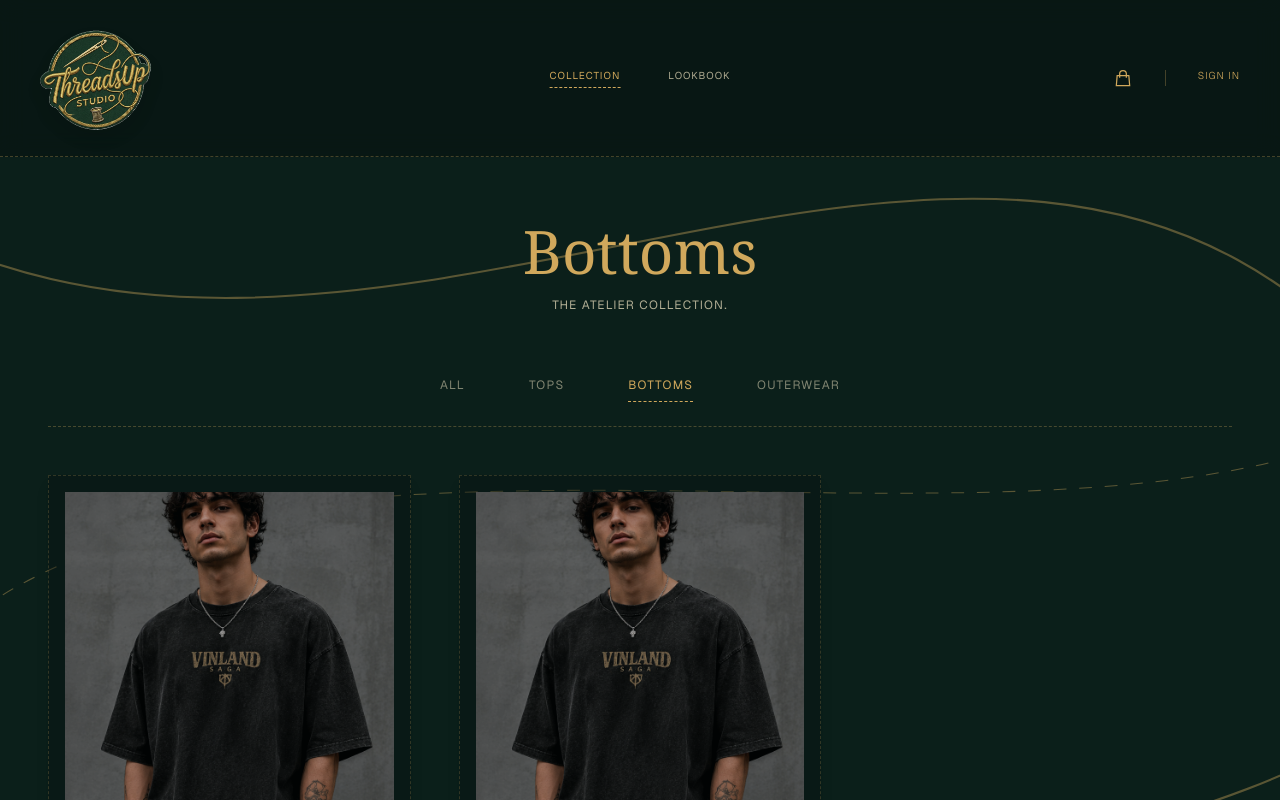
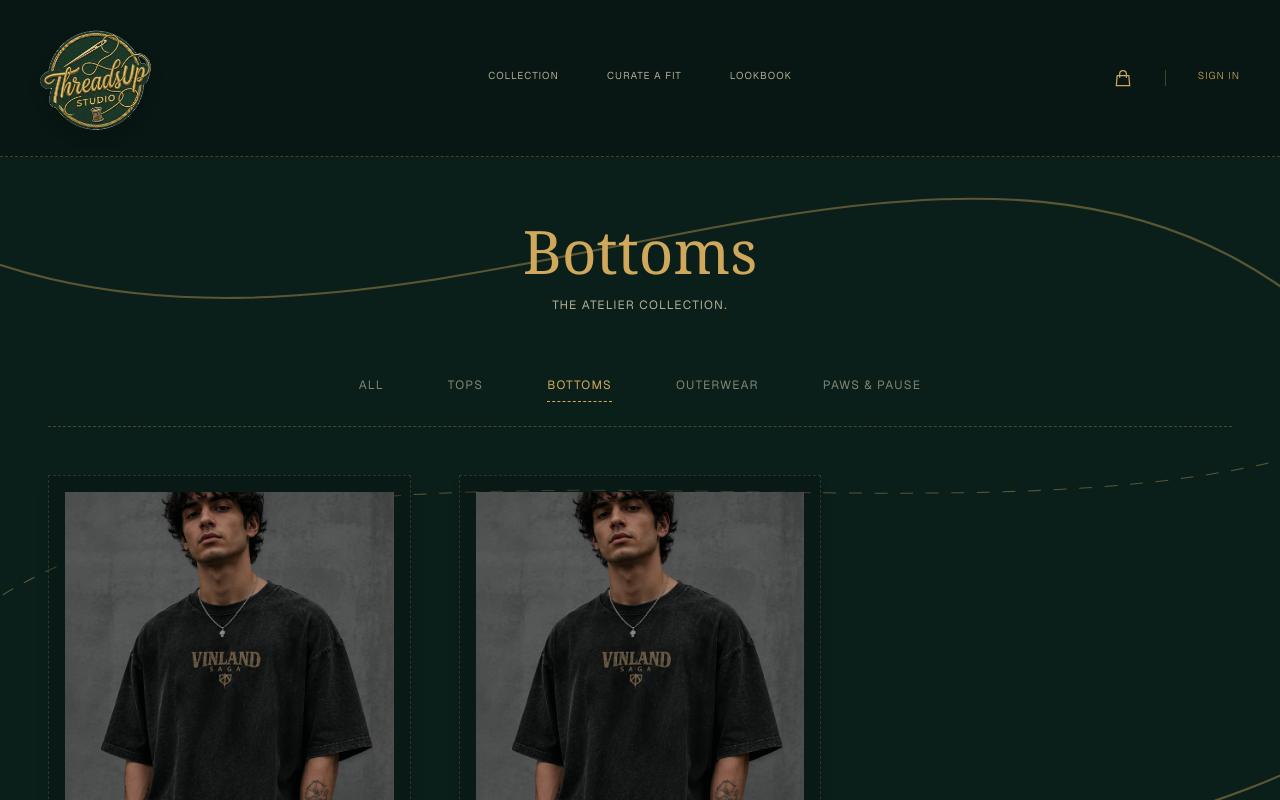
Before and after one commit to daudshahkh/ThreadsUP, a Next.js app: page /shop/bottoms in a window 1280 px wide. Shown: the top 800 px of the page. Built offline with nearby package versions, Linux system fonts and the light colour scheme; no server answers.

Commit message:
Collection added

```diff
--- a/app/shop/[category]/page.tsx
+++ b/app/shop/[category]/page.tsx
@@ -4,20 +4,41 @@
 import Link from "next/link";
 import { useParams } from "next/navigation";
 import { motion, AnimatePresence } from "framer-motion";
-import { Show, UserButton } from "@clerk/nextjs";
-import { useCartStore } from "@/store/cartStore";
-import { categories, formatPrice, productCatalog } from "@/data/products";
+import SiteNav from "@/components/SiteNav";
+
+// 1. Import BOTH of your data files!
+import { formatPrice, productCatalog } from "@/data/products";
+import { studioCollections } from "@/data/collections";
 
 export default function CategoryPage() {
   const params = useParams();
-  const { openCart, items } = useCartStore();
+  const rawCategory = params.category as string;
 
-  // 1. Grab the category from the URL (e.g., "tops") and format it to match our data (e.g., "Tops")
-  const rawCategory = params.category as string;
-  const formattedCategory = rawCategory.charAt(0).toUpperCase() + rawCategory.slice(1).toLowerCase();
+  // The Magic Decoder
+  let formattedCategory = "";
+  if (rawCategory === "paws-and-pause") {
+    formattedCategory = "Paws & Pause";
+  } else {
+    formattedCategory = rawCategory.charAt(0).toUpperCase() + rawCategory.slice(1).toLowerCase();
+  }
 
-  // 2. Filter products based on the URL parameter
-  const filteredProducts = productCatalog.filter(product => product.category === formattedCategory);
+  // 2. The Smart Data Router
+  let filteredProducts: any[] = [];
+
+  if (rawCategory === "paws-and-pause") {
+    // We add 'as any' here to tell TypeScript to relax its strict blueprint rules for a moment
+    const targetCollection = studioCollections.find((col) => col.slug === "paws-and-pause") as any;
+
+    // We fetch the 'products' array from your collection
+    filteredProducts = targetCollection?.products || [];
+  } else {
+    // Otherwise, filter standard categories from products.ts
+    filteredProducts = productCatalog.filter(
+      (product) => product.category === formattedCategory
+    );
+  }
+
+  const displayCategories: string[] = ["All", "Tops", "Bottoms", "Outerwear", "Paws & Pause"];
 
   return (
     <main className="bg-[#0B1F1A] text-[#F6E9C8] min-h-screen font-sans selection:bg-[#D0A85C] selection:text-[#0B1F1A] relative overflow-hidden flex flex-col">
@@ -27,47 +48,7 @@
         <path d="M110,40 C 80,60 10,30 -10,70" fill="transparent" stroke="#D0A85C" strokeWidth="0.1" strokeDasharray="1,1" />
       </svg>
 
-      <nav className="relative z-20 p-6 md:px-10 flex justify-between items-center border-b border-dashed border-[#D0A85C]/30 bg-[#07110F]/50 backdrop-blur-md">
-        <Link href="/" className="w-20 md:w-28 drop-shadow-xl hover:opacity-80 transition-opacity">
-          <img src="/logo.png" alt="ThreadsUP Studio Logo" className="w-full h-auto object-contain" />
-        </Link>
-
-        <div className="hidden lg:flex items-center gap-12 absolute left-1/2 transform -translate-x-1/2">
-          <Link href="/shop" className="text-[#D0A85C] tracking-widest text-[10px] uppercase border-b border-dashed border-[#D0A85C] pb-1">
-            Collection
-          </Link>
-          <Link href="/lookbook" className="text-[#F6E9C8]/70 hover:text-[#D0A85C] tracking-widest text-[10px] uppercase transition-colors border-b border-dashed border-transparent hover:border-[#D0A85C] pb-1">
-            Lookbook
-          </Link>
-        </div>
-
-        <div className="flex items-center gap-6 md:gap-8">
-          <button onClick={openCart} className="relative text-[#D0A85C] hover:text-[#F6E9C8] transition-colors group">
-            <svg className="w-5 h-5" fill="none" stroke="currentColor" viewBox="0 0 24 24">
-              <path strokeLinecap="square" strokeLinejoin="miter" strokeWidth="1.5" d="M16 11V7a4 4 0 00-8 0v4M5 9h14l1 12H4L5 9z" />
-            </svg>
-            {items.length > 0 && (
-              <span className="absolute -top-1.5 -right-2 flex h-3.5 w-3.5">
-                <span className="animate-ping absolute inline-flex h-full w-full rounded-full bg-[#D0A85C] opacity-40"></span>
-                <span className="relative inline-flex rounded-full h-3.5 w-3.5 bg-[#D0A85C] text-[#0B1F1A] text-[9px] items-center justify-center font-bold">
-                  {items.length}
-                </span>
-              </span>
-            )}
-          </button>
-
-          <div className="h-4 w-[1px] bg-[#D0A85C]/30 hidden sm:block"></div>
-
-          <Show when="signed-out">
-            <Link href="/login" className="text-[#D0A85C] font-light tracking-widest text-[10px] uppercase hover:text-[#F6E9C8] transition-colors border-b border-dashed border-transparent hover:border-[#D0A85C] pb-1">
-              Sign In
-            </Link>
-          </Show>
-          <Show when="signed-in">
-            <UserButton appearance={{ elements: { userButtonAvatarBox: "w-7 h-7 border border-dashed border-[#D0A85C]" } }} />
-          </Show>
-        </div>
-      </nav>
+      <SiteNav position="relative" />
 
       <div className="relative z-10 pt-16 pb-8 px-6 md:px-12 max-w-7xl mx-auto w-full">
         <motion.div initial={{ opacity: 0, y: 20 }} animate={{ opacity: 1, y: 0 }} transition={{ duration: 0.8 }} className="text-center mb-16">
@@ -77,10 +58,13 @@
 
         {/* Dynamic Filter Links */}
         <div className="flex flex-wrap justify-center gap-8 md:gap-16 border-b border-dashed border-[#D0A85C]/30 pb-6 mb-12">
-          {categories.map((cat) => (
+          {displayCategories.map((cat) => {
+            const urlFormat = cat.toLowerCase().replace(/ & /g, '-and-').replace(/ /g, '-');
+
+            return (
               <Link
                 key={cat}
-              href={cat === "All" ? "/shop" : `/shop/${cat.toLowerCase()}`}
+                href={cat === "All" ? "/shop" : `/shop/${urlFormat}`}
                 className={`text-xs uppercase tracking-widest transition-all duration-300 ${
                   formattedCategory === cat
                   ? "text-[#D0A85C] border-b border-dashed border-[#D0A85C] pb-2"
@@ -89,7 +73,8 @@
               >
                 {cat}
               </Link>
-          ))}
+            );
+          })}
         </div>
 
         {/* Product Grid */}
@@ -107,8 +92,10 @@
                 <Link href={`/product/${product.id}`} className="block group">
                   <div className="flex flex-col items-center bg-[#07110F]/40 p-4 border border-[#D0A85C]/20 border-dashed hover:bg-[#123229] hover:border-[#D0A85C] transition-all duration-500 shadow-lg">
                     <div className="w-full aspect-[4/5] overflow-hidden mb-6 bg-[#07110F] relative">
-                      <img src={product.mainImage} alt={product.name} className="absolute inset-0 w-full h-full object-cover opacity-80 group-hover:opacity-0 transition-opacity duration-700" />
+                      <img src={product.mainImage || product.image} alt={product.name} className="absolute inset-0 w-full h-full object-cover opacity-80 group-hover:opacity-0 transition-opacity duration-700" />
+                      {product.hoverImage && (
                          <img src={product.hoverImage} alt={`${product.name} Lifestyle`} className="absolute inset-0 w-full h-full object-cover opacity-0 group-hover:opacity-80 transition-opacity duration-700 scale-105 group-hover:scale-100" />
+                      )}
                     </div>
                     <h3 className="font-serif text-[#F6E9C8] text-lg text-center group-hover:text-[#D0A85C] transition-colors duration-300">{product.name}</h3>
                     <p className="text-[#D0A85C]/80 font-light tracking-widest text-sm mt-2">{formatPrice(product.price)}</p>
--- a/components/SiteNav.tsx
+++ b/components/SiteNav.tsx
@@ -24,20 +24,30 @@
         <img src="/logo.png" alt="ThreadsUP Studio Logo" className="w-full h-auto object-contain" />
       </Link>
 
-      <div className="hidden lg:flex items-center gap-10 absolute left-1/2 transform -translate-x-1/2">
-        <Link href="/shop" className={active === "collection" ? activeLink : baseLink}>
-          Collection
-        </Link>
-        <Link href="/bundler" className={active === "bundler" ? activeLink : baseLink}>
-          Curate a Fit
-        </Link>
-        <Link href="/lookbook" className={active === "lookbook" ? activeLink : baseLink}>
-          Lookbook
-        </Link>
-        <Link href="/about" className={active === "atelier" ? activeLink : baseLink}>
-          Atelier
-        </Link>
-      </div>
+      <div className="hidden lg:flex items-center gap-12 absolute left-1/2 transform -translate-x-1/2 h-full z-50">
+
+          {/* Collection Dropdown Parent */}
+          <div className="relative group flex items-center py-4">
+            <a href="/shop" className="text-[#F6E9C8]/70 hover:text-[#D0A85C] tracking-widest text-[10px] uppercase transition-colors border-b border-dashed border-transparent hover:border-[#D0A85C] pb-1">
+              Collection
+            </a>
+
+            {/* The Frosted Glass Dropdown Menu */}
+            <div className="absolute left-1/2 transform -translate-x-1/2 top-[100%] mt-0 w-48 bg-[#0B1F1A]/95 backdrop-blur-md border border-dashed border-[#D0A85C]/30 opacity-0 invisible group-hover:opacity-100 group-hover:visible transition-all duration-300 flex flex-col shadow-2xl">
+              <a href="/shop/tops" className="px-4 py-4 text-[10px] uppercase tracking-widest text-[#F6E9C8]/70 hover:text-[#D0A85C] hover:bg-[#123229]/50 border-b border-dashed border-[#D0A85C]/10 text-center transition-colors">Tops</a>
+              <a href="/shop/bottoms" className="px-4 py-4 text-[10px] uppercase tracking-widest text-[#F6E9C8]/70 hover:text-[#D0A85C] hover:bg-[#123229]/50 border-b border-dashed border-[#D0A85C]/10 text-center transition-colors">Bottoms</a>
+              <a href="/shop/outerwear" className="px-4 py-4 text-[10px] uppercase tracking-widest text-[#F6E9C8]/70 hover:text-[#D0A85C] hover:bg-[#123229]/50 border-b border-dashed border-[#D0A85C]/10 text-center transition-colors">Outerwear</a>
+              <a href="/shop/paws-and-pause" className="px-4 py-4 text-[10px] uppercase tracking-widest text-[#D0A85C] hover:text-[#F6E9C8] hover:bg-[#D0A85C]/20 text-center transition-colors font-bold">Paws & Pause</a>
+            </div>
+          </div>
+
+          <a href="/bundler" className="text-[#F6E9C8]/70 hover:text-[#D0A85C] tracking-widest text-[10px] uppercase transition-colors border-b border-dashed border-transparent hover:border-[#D0A85C] pb-1">
+            Curate a Fit
+          </a>
+          <a href="/#lookbook" className="text-[#F6E9C8]/70 hover:text-[#D0A85C] tracking-widest text-[10px] uppercase transition-colors border-b border-dashed border-transparent hover:border-[#D0A85C] pb-1">
+            Lookbook
+          </a>
+        </div>
 
       <div className="flex items-center gap-6 md:gap-8">
         <button onClick={openCart} className="relative text-[#D0A85C] hover:text-[#F6E9C8] transition-colors group" aria-label="Open cart">
```
Lines whose indentation alone changed are shown as unchanged.
